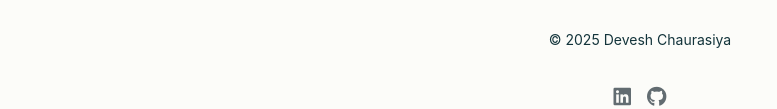
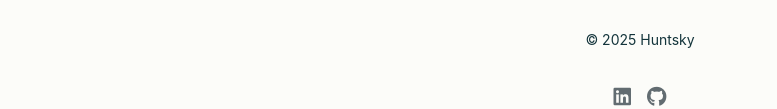
Before and after one commit to huntsky-12/Porto_Static, a website: page index.html in a window 1280 px wide. Shown: the part 2880-2989 px from the top of the page, without its empty margins (0-777 px from the left). Drawn offline with Linux system fonts and the light colour scheme; a web font is replaced by a local one.

Commit message:
Update index.html

```diff
--- a/index.html
+++ b/index.html
@@ -159,7 +159,7 @@
     <!-- ===================== FOOTER ===================== -->
     <footer class="footer py-24">
       <div class="container flex flex-col items-center gap-16 text-center">
-        <p>&copy; <span id="year"></span> Devesh Chaurasiya</p>
+        <p>&copy; <span id="year"></span> Huntsky</p>
         <div class="flex gap-16">
           <a
             href="https://linkedin.com/in/devesh1205"
```
